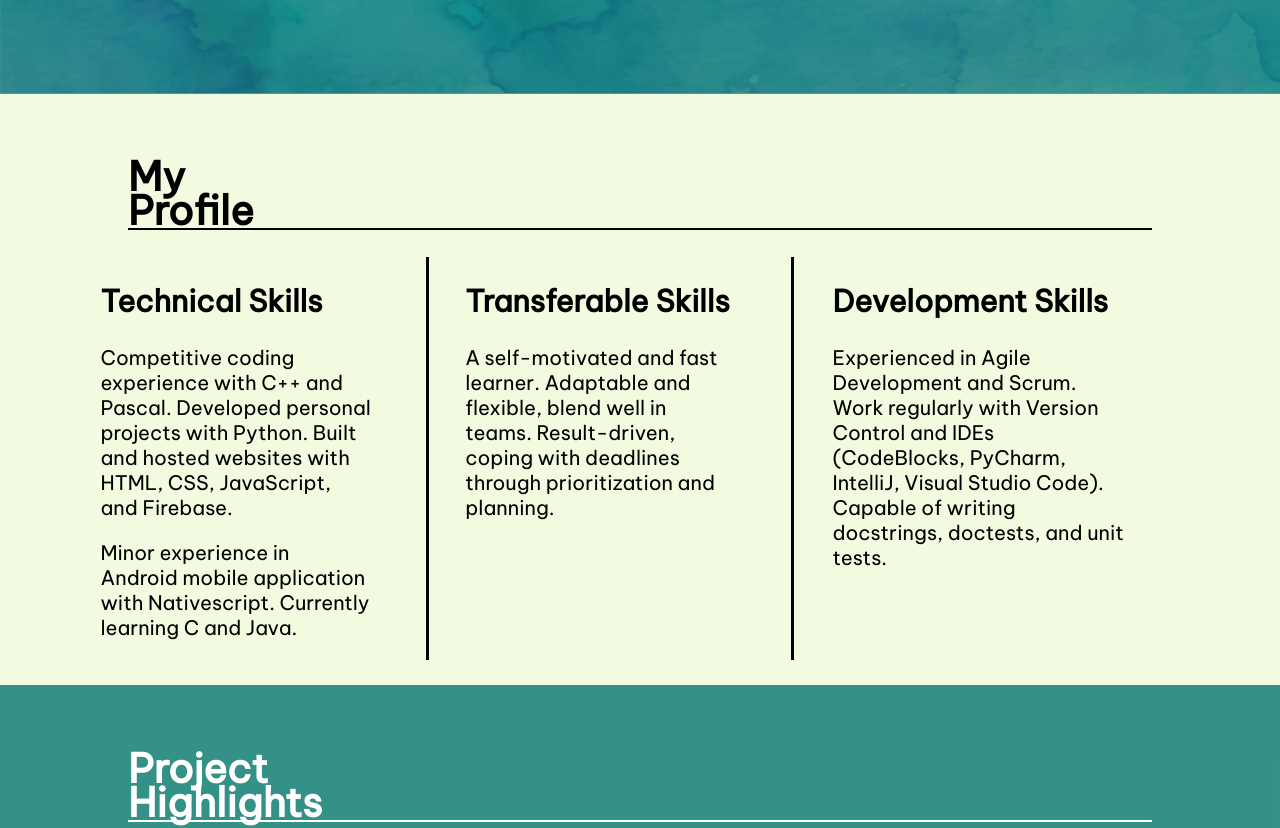
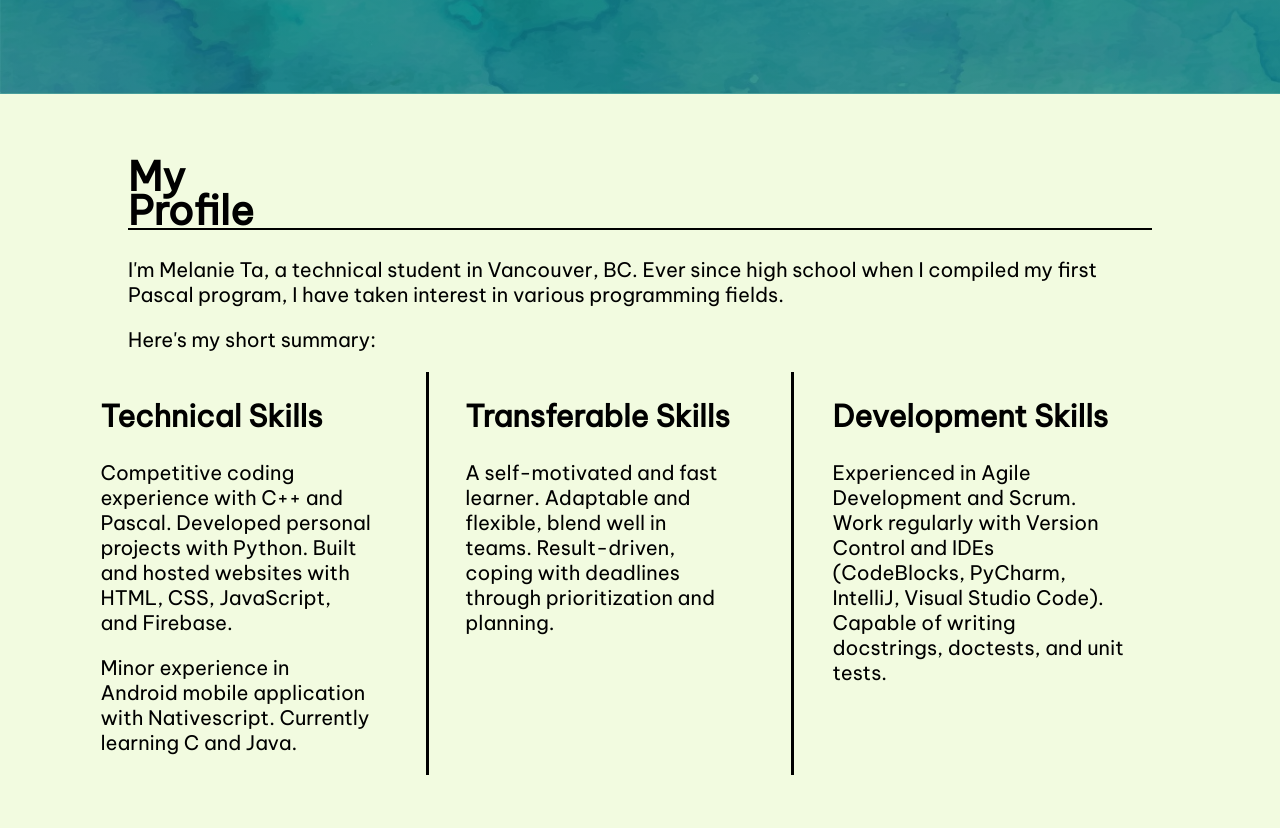
Before and after one commit to nta5/Personal-Website, a plain HTML site: page index.html in a window 1280 px wide. Shown: the part 760-1588 px from the top of the page. Drawn offline with nearby package versions, Linux system fonts and the light colour scheme; a script that the page names is missing.

Commit message:
Add short summary

```diff
--- a/index.html
+++ b/index.html
@@ -39,7 +39,17 @@
 
         <div class="content">
             <div id="profile">
-                <h1 class="fancy-underline">My<br />Profile</h1>
+                <div class="profile-header">
+                    <h1 class="fancy-underline">My<br />Profile</h1>
+                    <p>
+                        I'm Melanie Ta, a technical student in Vancouver, BC.
+                        Ever since high school when I compiled my first Pascal
+                        program, I have taken interest in various programming
+                        fields.
+                    </p>
+                    <p>Here's my short summary:</p>
+                </div>
+
                 <div class="division">
                     <section>
                         <h2>Technical Skills</h2>
--- a/styles/general.css
+++ b/styles/general.css
@@ -72,6 +72,7 @@ nav .name a:focus {
     top: 1vh;
     width: 5%;
     max-height: 50px;
+    max-width: 50px;
     filter: brightness(0) invert(1);
 }
 
--- a/styles/index.css
+++ b/styles/index.css
@@ -79,12 +79,13 @@ section.viewAll a {
     width: 100vw;
     min-width: 650px;
     margin-top: 5vh;
+    margin-bottom: 5vh;
     display: grid;
     grid-template-columns: 100%;
     grid-template-rows: max-content / max-content;
 }
 
-#profile h1 {
+#profile .profile-header {
     grid-row: 1 / span 1;
     margin-left: 10%;
     margin-right: 10%;
```
